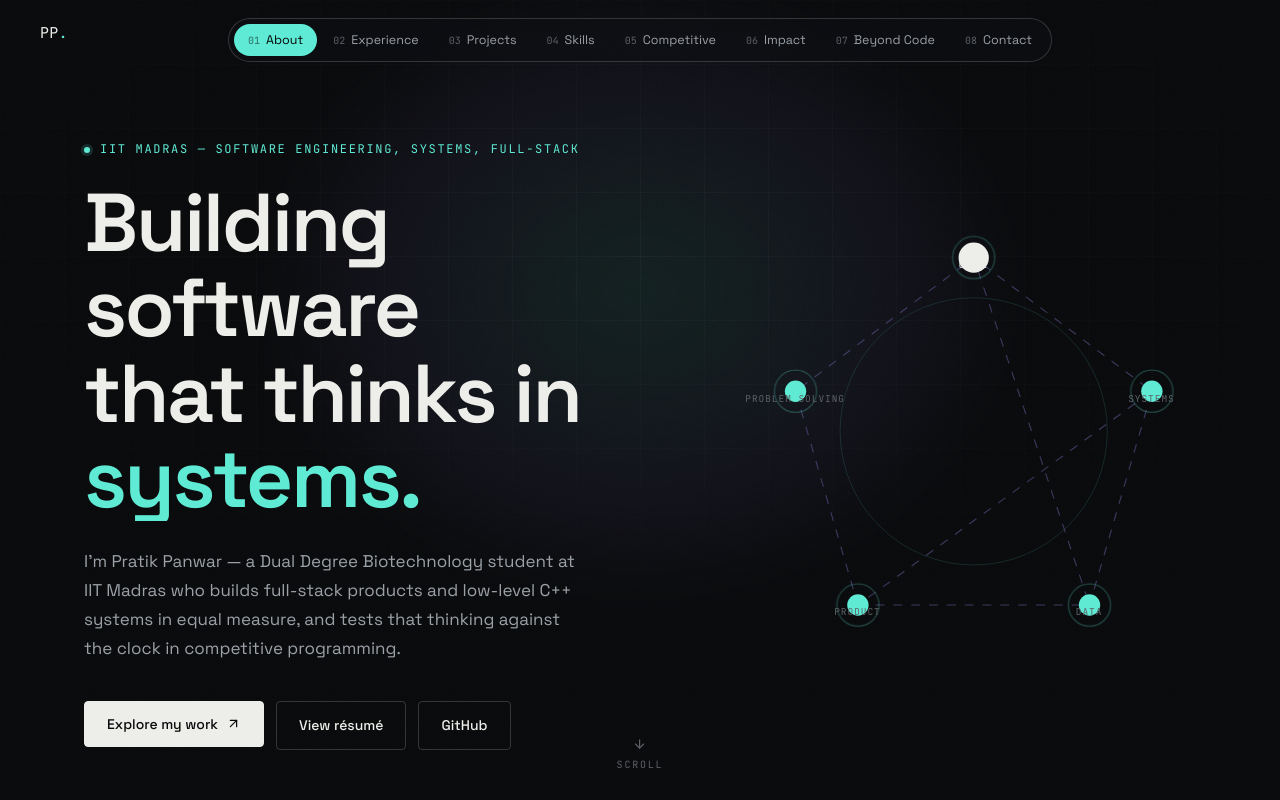
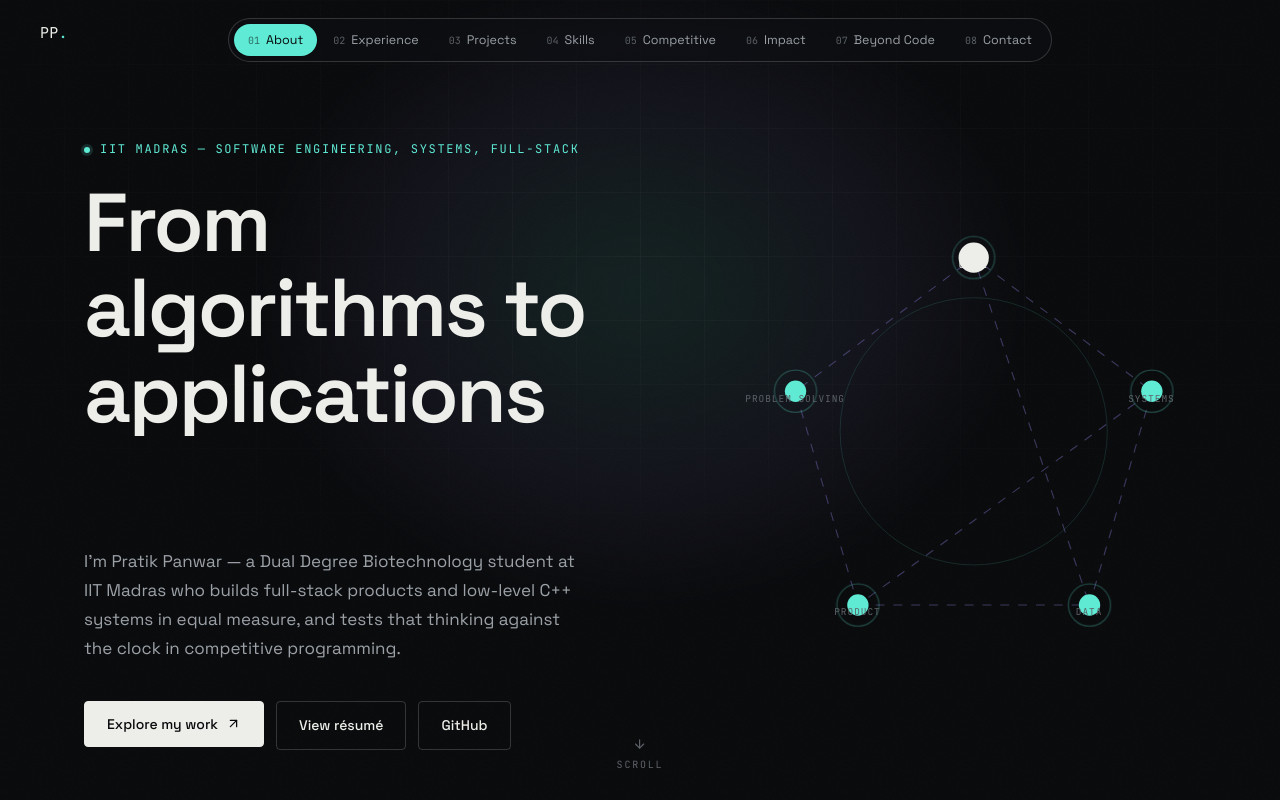
Before and after one commit to Pratik464iitm/My-Portfolio_pp, a React (Vite) app: page / in a window 1280 px wide. Shown: the top 800 px of the page. Built offline with nearby package versions, Linux system fonts and the light colour scheme.

Commit message:
Update hero headline

```diff
--- a/src/components/Hero.jsx
+++ b/src/components/Hero.jsx
@@ -38,12 +38,12 @@ export default function Hero() {
           <h1 className="hero-title">
             <span className="reveal-line">
               <motion.span custom={0} variants={line} initial="hidden" animate="show" className="reveal-inner">
-                Building software
+                From algorithms to applications
               </motion.span>
             </span>
             <span className="reveal-line">
               <motion.span custom={1} variants={line} initial="hidden" animate="show" className="reveal-inner">
-                that thinks in <em>systems.</em>
+
               </motion.span>
             </span>
           </h1>
```
